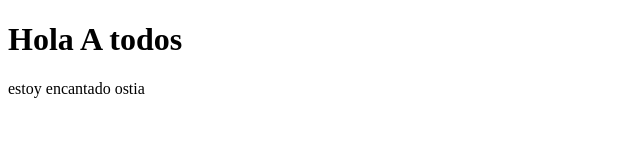
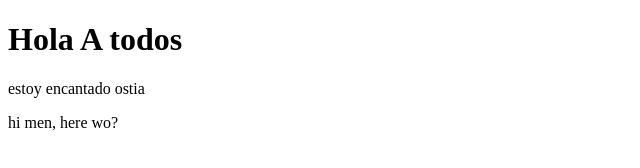
Before and after one commit to julianrivero/proyecto-practica, a plain HTML site: page contacto.html in a window 1280 px wide. Shown: the full height of the page, 0-640 px from the left. Drawn offline with Linux system fonts and the light colour scheme.

Commit message:
actualizacion en ingles

```diff
--- a/contacto.html
+++ b/contacto.html
@@ -8,5 +8,6 @@
 <body>
     <h1>Hola A todos</h1>
     <p>estoy encantado ostia</p>
+    <p>hi men, here wo?</p>
 </body>
 </html>
```
